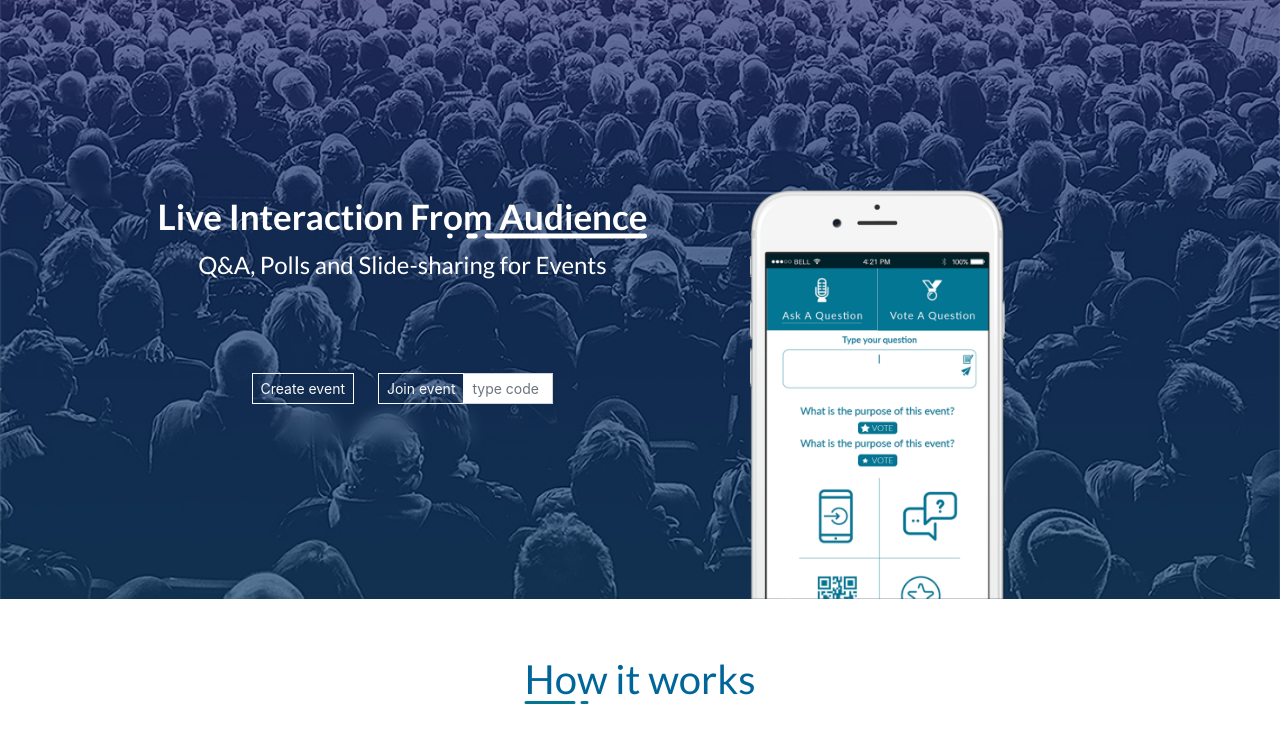
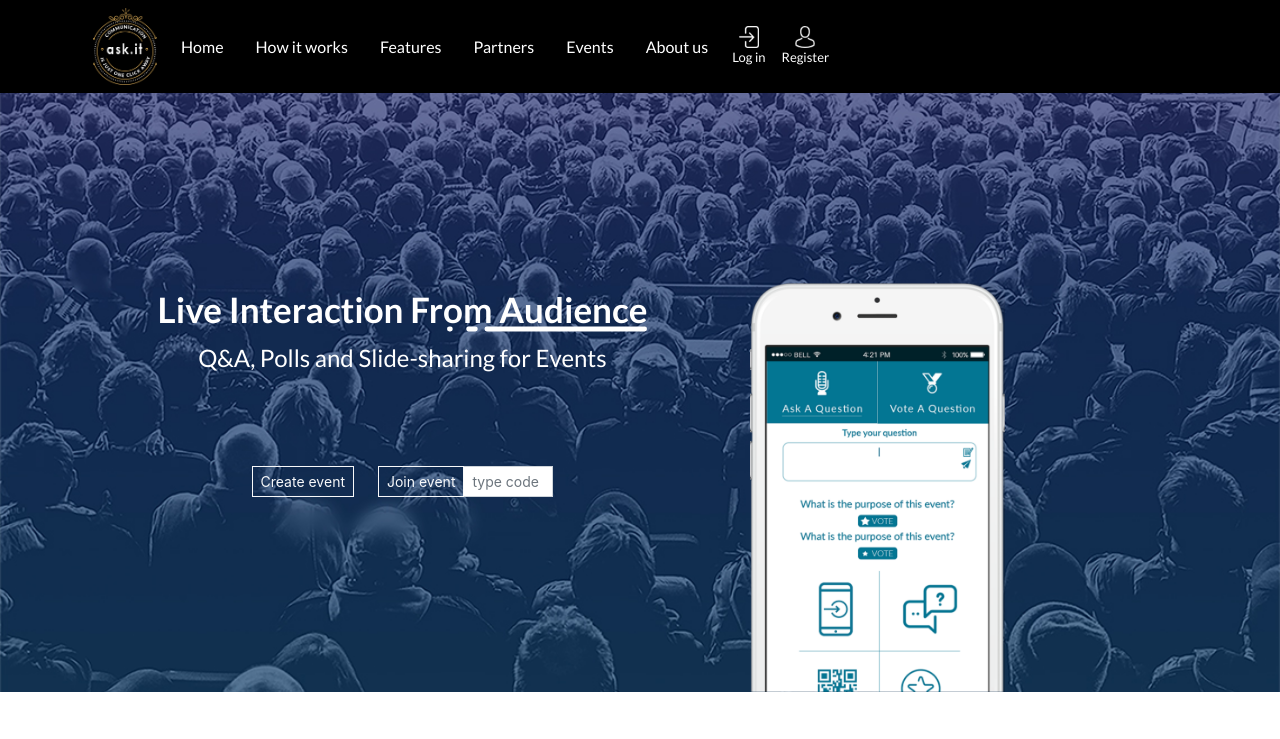
Before and after one commit to DimQ1/BEM-methodology, a website: page index.html in a window 1280 px wide. Shown: the top 739 px of the page. Drawn offline with nearby package versions, Linux system fonts and the light colour scheme.

Commit message:
added menu block

```diff
--- a/index.css
+++ b/index.css
@@ -222,6 +222,62 @@ body, html {
     border: solid 1px #006699;
 }
 
+.header_background{
+    background: black;
+}
+
+.header__content{
+    display: flex;
+}
+
+.logo_p-2{
+    padding: .5rem;
+}
+
+.logo_size-default{
+    width: 80px;
+}
+
+.action{
+    display: flex;
+    align-items: center;
+}
+
+.action__item{
+    display: flex;
+    flex-direction: column;
+    align-items: center;
+}
+
+.action__item_m-2{
+    margin: .5rem;
+}
+
+.action__img-in_size-sm{
+    width: 20px;
+}
+
+.menu {
+    list-style-type: none;
+    margin: 0;
+    padding: 0;
+    color: white;
+}
+
+.menu__item{
+    float: left;
+    display: flex;
+    align-items: center;
+    padding: 14px 16px;
+    text-decoration: none;
+    height: 100%;
+}
+
+.menu__item:hover{
+    border-top: solid 1px white;
+    background: #1e1d1d;
+    cursor: pointer;
+}
 
 @media (min-width: 576px){
     .content-block__container-row-sm{
--- a/index.html
+++ b/index.html
@@ -19,6 +19,43 @@
 </head>
 
 <body>
+    <div class="header header_background">
+        <div class="header__content container">
+            <div class="logo logo_p-2 logo_size-default">
+                <img class="img-fluid" src="img/logo.png" alt="logotype">
+            </div>
+            <ul class="menu">
+                <li class="menu__item">
+                    <div class="text">Home</div>
+                </li>
+                <li class="menu__item">
+                    <div class="text">How it works</div>
+                </li>
+                <li class="menu__item">
+                    <div class="text">Features</div>
+                </li>
+                <li class="menu__item">
+                    <div class="text">Partners</div>
+                </li>
+                <li class="menu__item">
+                    <div class="text">Events</div>
+                </li>
+                <li class="menu__item">
+                    <div class="text">About us</div>
+                </li>
+            </ul>
+            <div class="action">
+                <div class="action__item action__item_m-2">
+                    <img class="img-fluid action__img-in_size-sm" src="img/sign-in.png" alt="sign in">
+                    <div class="text text-size-13 text-white">Log in</div>
+                </div>
+                <div class="action__item action__item_m-2">
+                    <img class="img-fluid action__img-in_size-sm" src="img/avatar.png" alt="sign up">
+                    <div class="text text-size-13 text-white">Register</div>
+                </div>
+            </div>
+        </div>
+    </div>
     <div class="hero">
         <div class="hero__background"
             style="background: url('img/hero-background.jpg'); background-repeat: no-repeat; background-position: center; background-size: cover;">
```
Also changed, not shown: img/avatar.png (added), img/logo.png (added), img/sign-in.png (added).
